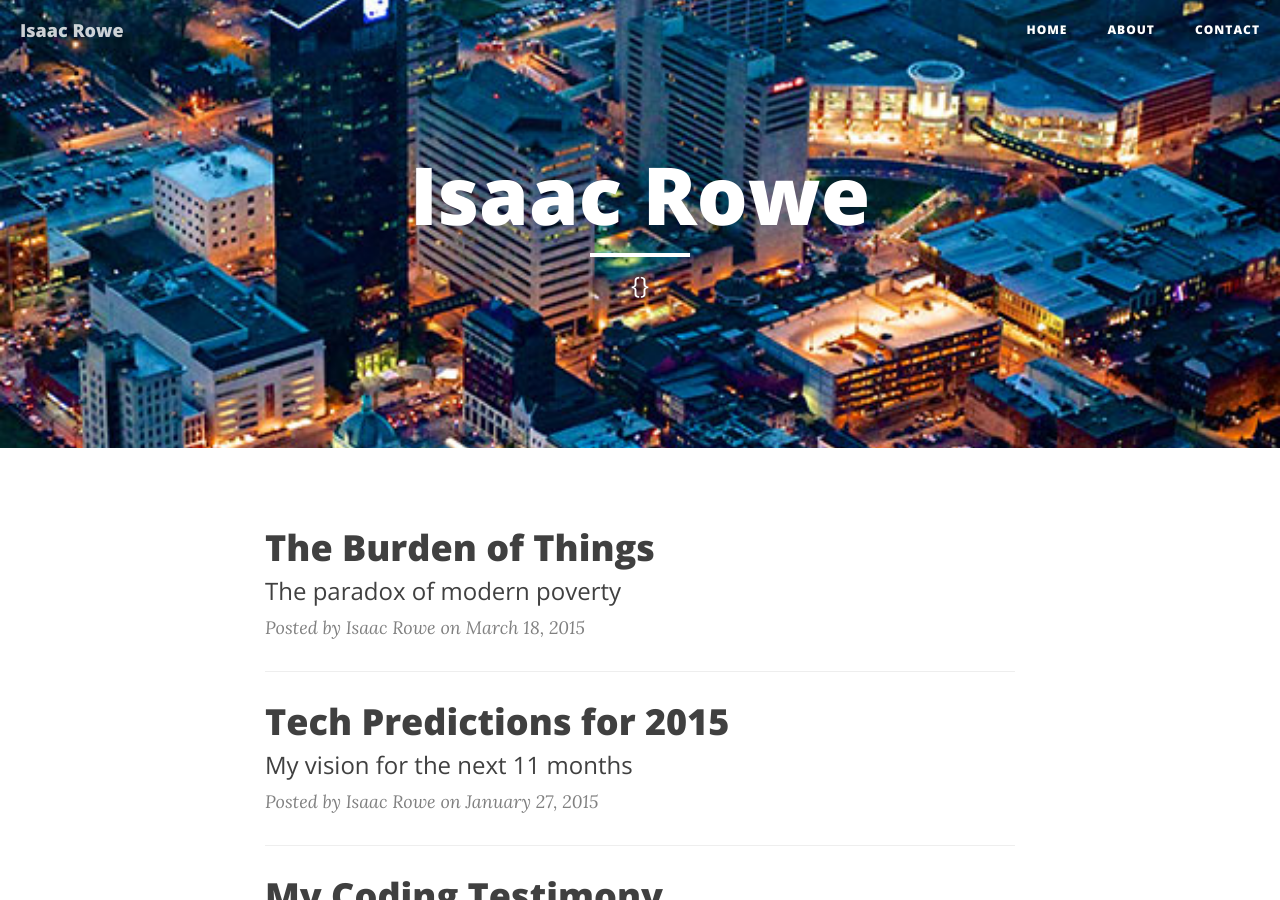
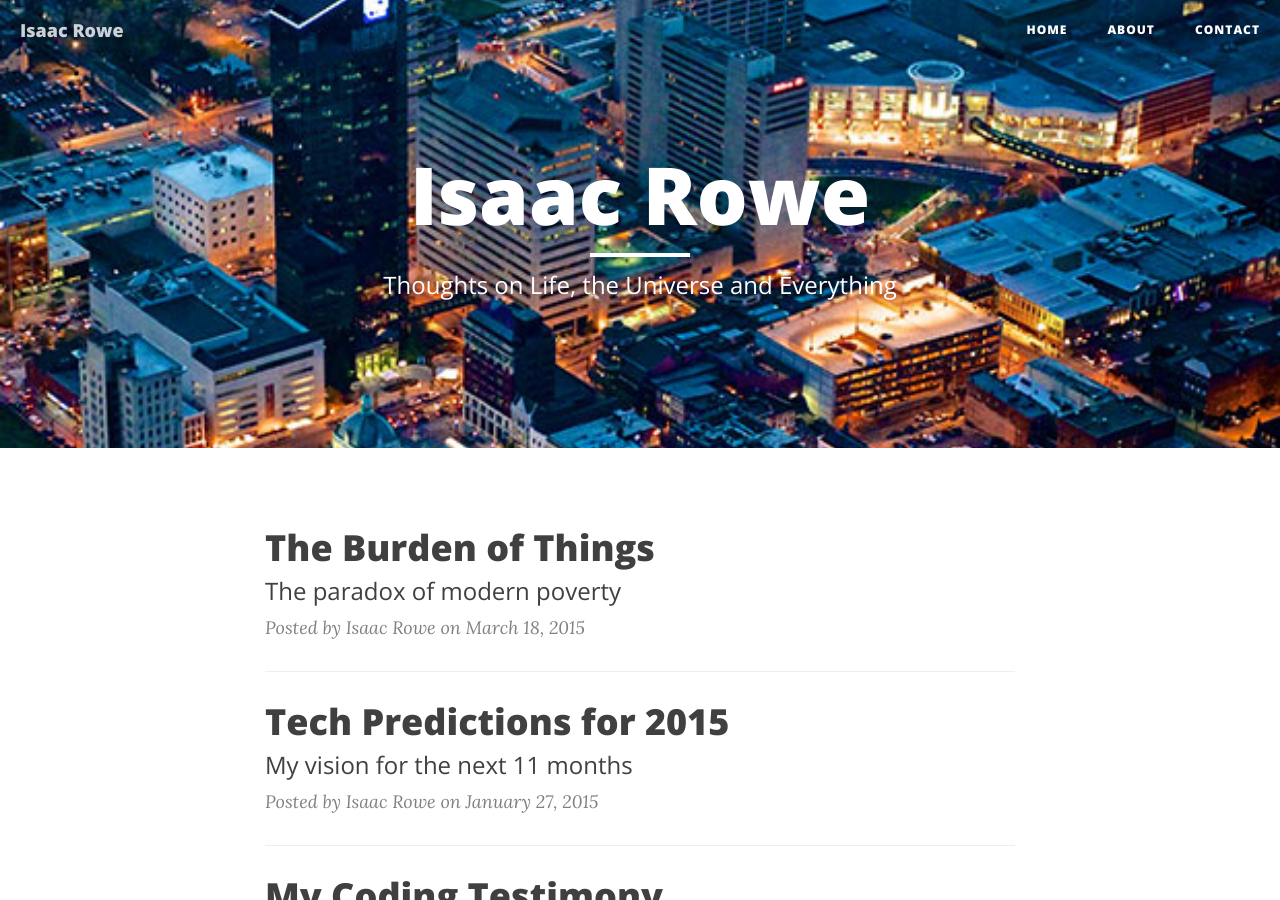
Before and after one commit to irowebbn/irowebbn.github.io, a Jekyll site: the page built from index.html, in a window 1280 px wide and 900 px high. Built offline with Jekyll 4.4.1, drawn with Linux system fonts in a browser that asks for light colours; nearby versions of some CDN libraries; the list of posts is cut into pages by our own code.

Commit message:
Update index.html

```diff
--- a/index.html
+++ b/index.html
@@ -1,6 +1,6 @@
 ---
 layout: page
-description: {{ site.description }}
+description: "Thoughts on Life, the Universe and Everything"
 ---
 
 {% for post in paginator.posts %}
```
